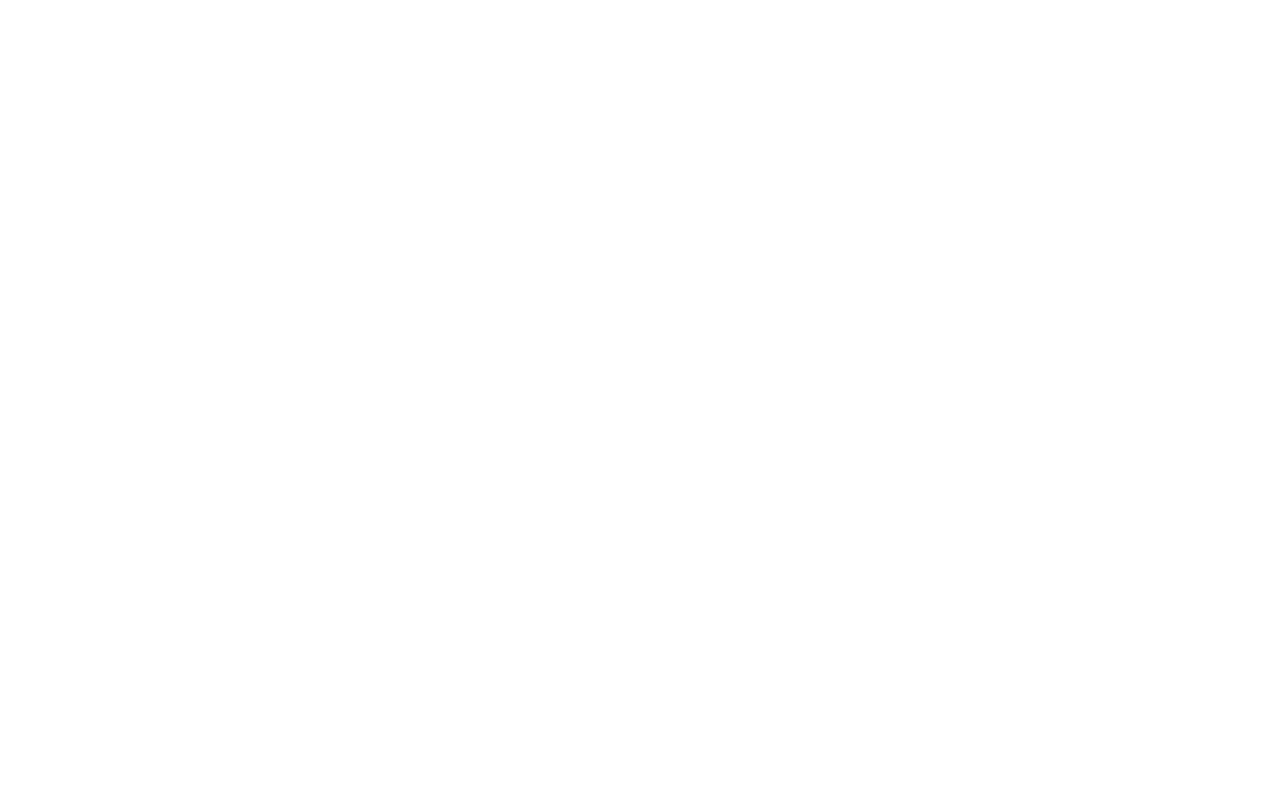
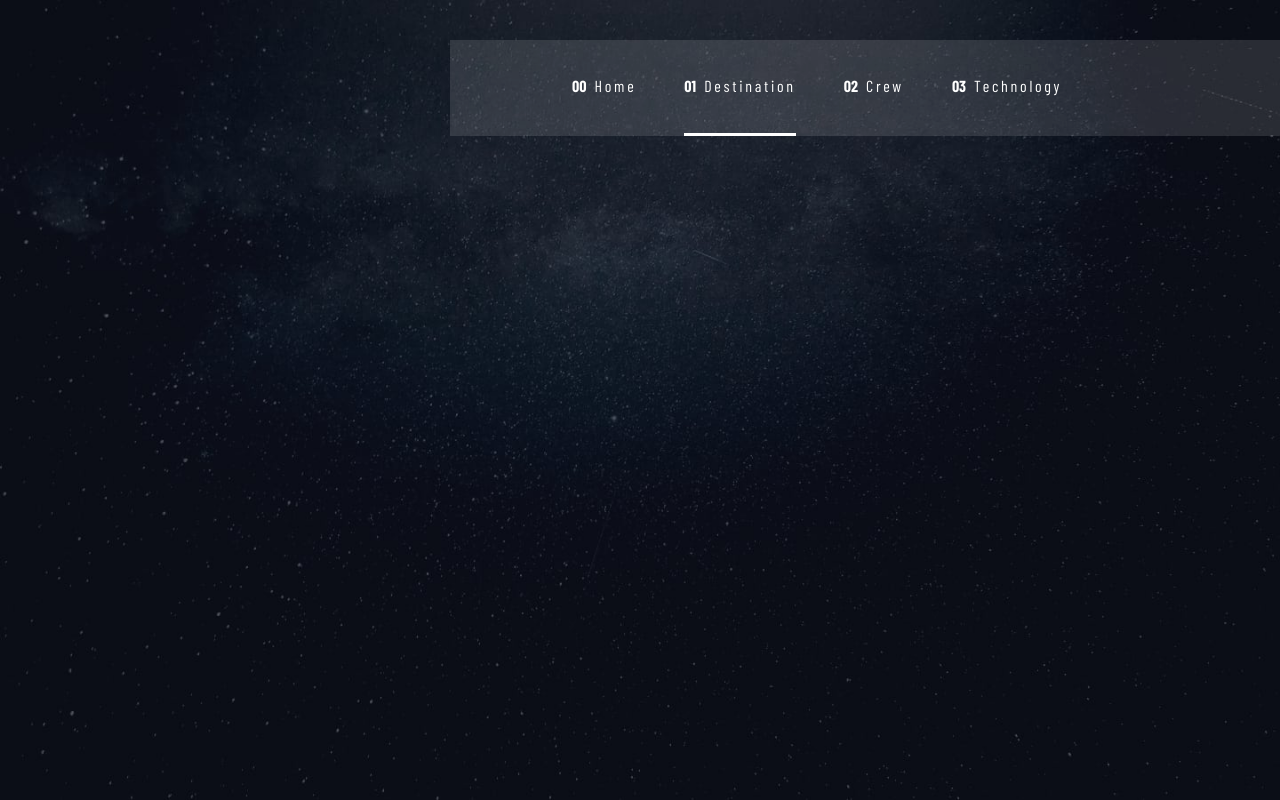
Before and after one commit to NeptuneRjo/space-tourism, a React (Create React App) app: page /destination in a window 1280 px wide. Built offline with nearby package versions, Linux system fonts and the light colour scheme; a web font is replaced by a local one.

Commit message:
added background

```diff
--- a/src/Components/Destination/destination.css
+++ b/src/Components/Destination/destination.css
@@ -1,3 +1,9 @@
 .space__destination {
-    background: url('../../Assets/destination/background-destination-desktop.jpg') no-repeat;
+    height: 100vh;
+    width: 100%;
+    background: url('../../Assets/destination/background-destination-desktop.jpg') no-repeat center center fixed;
+    -webkit-background-size: cover;
+    -moz-background-size: cover;
+    -o-background-size: cover;
+    background-size: cover;
 }
```
